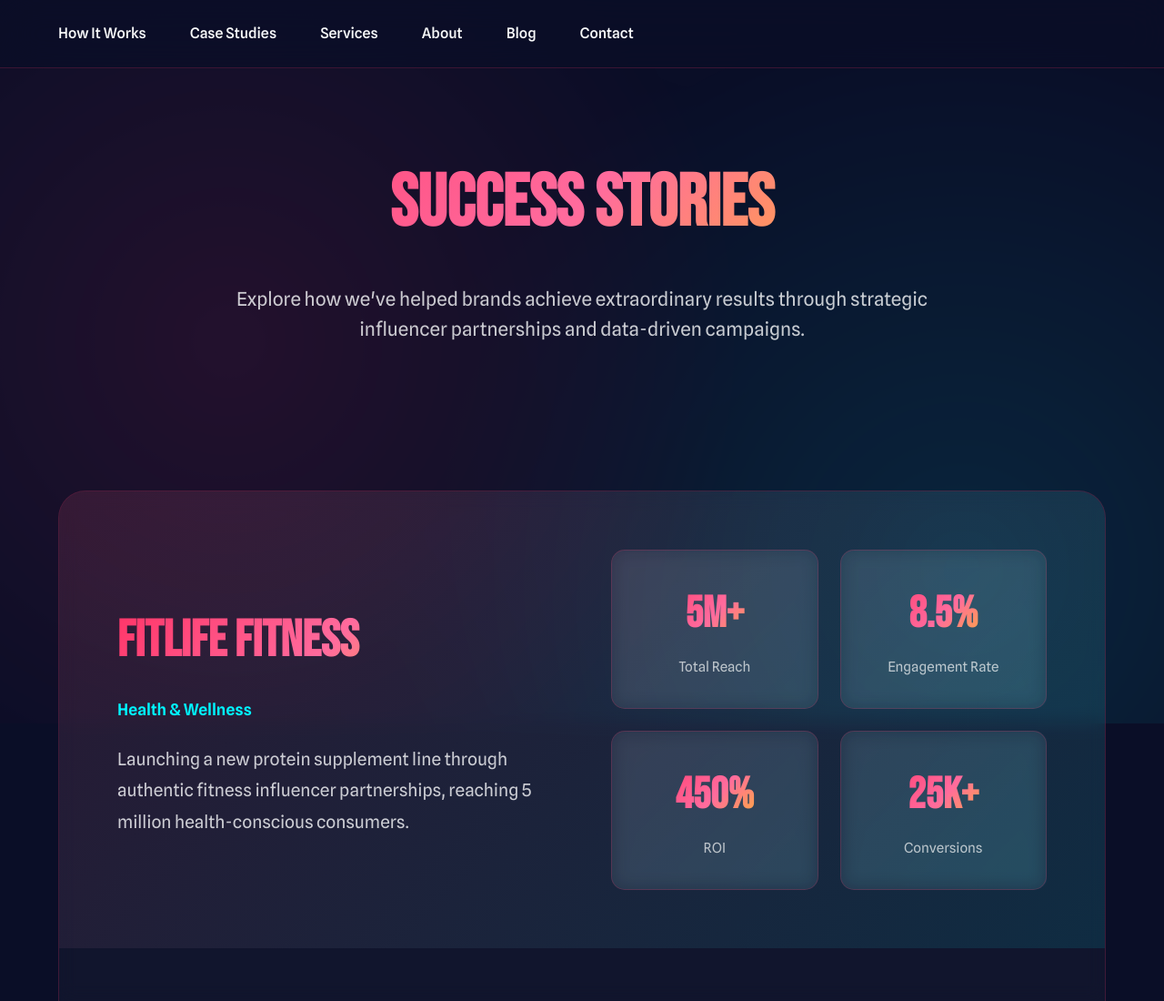
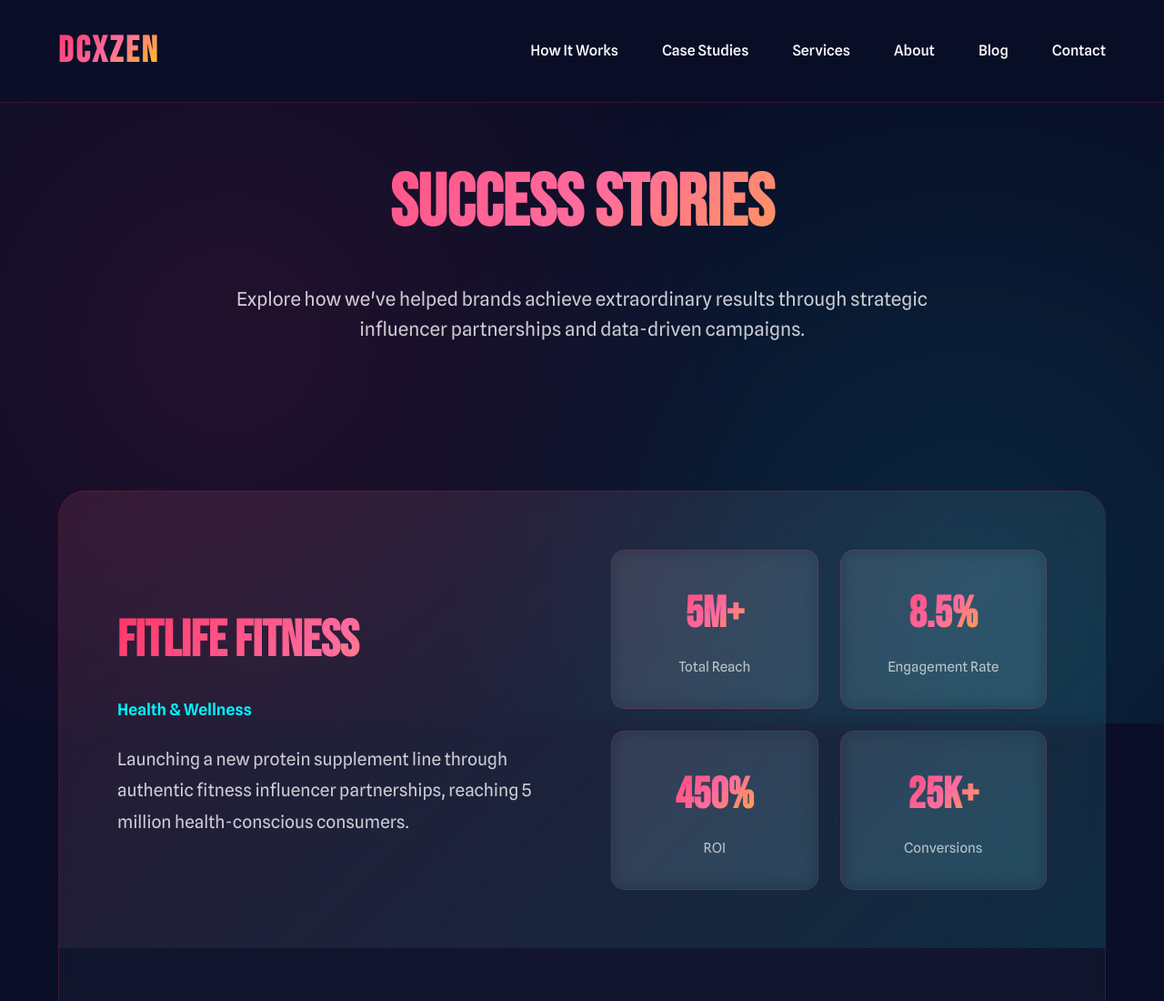
Before and after one commit to mydeepcode/dcxzen, a plain HTML site: page case-studies.html in a window 1280 px wide. Shown: the top 1100 px of the page at 91% size. Drawn offline with Linux system fonts and the light colour scheme.

Commit message:
Update case-studies.html

```diff
--- a/case-studies.html
+++ b/case-studies.html
@@ -447,6 +447,7 @@
 
     <header>
         <nav>
+        <a href="index.html" class="logo">DCXZEN</a>
         <ul class="nav-links">
           <li><a href="index.html#how-it-works">How It Works</a></li>
           <li><a href="case-studies.html">Case Studies</a></li>
```
